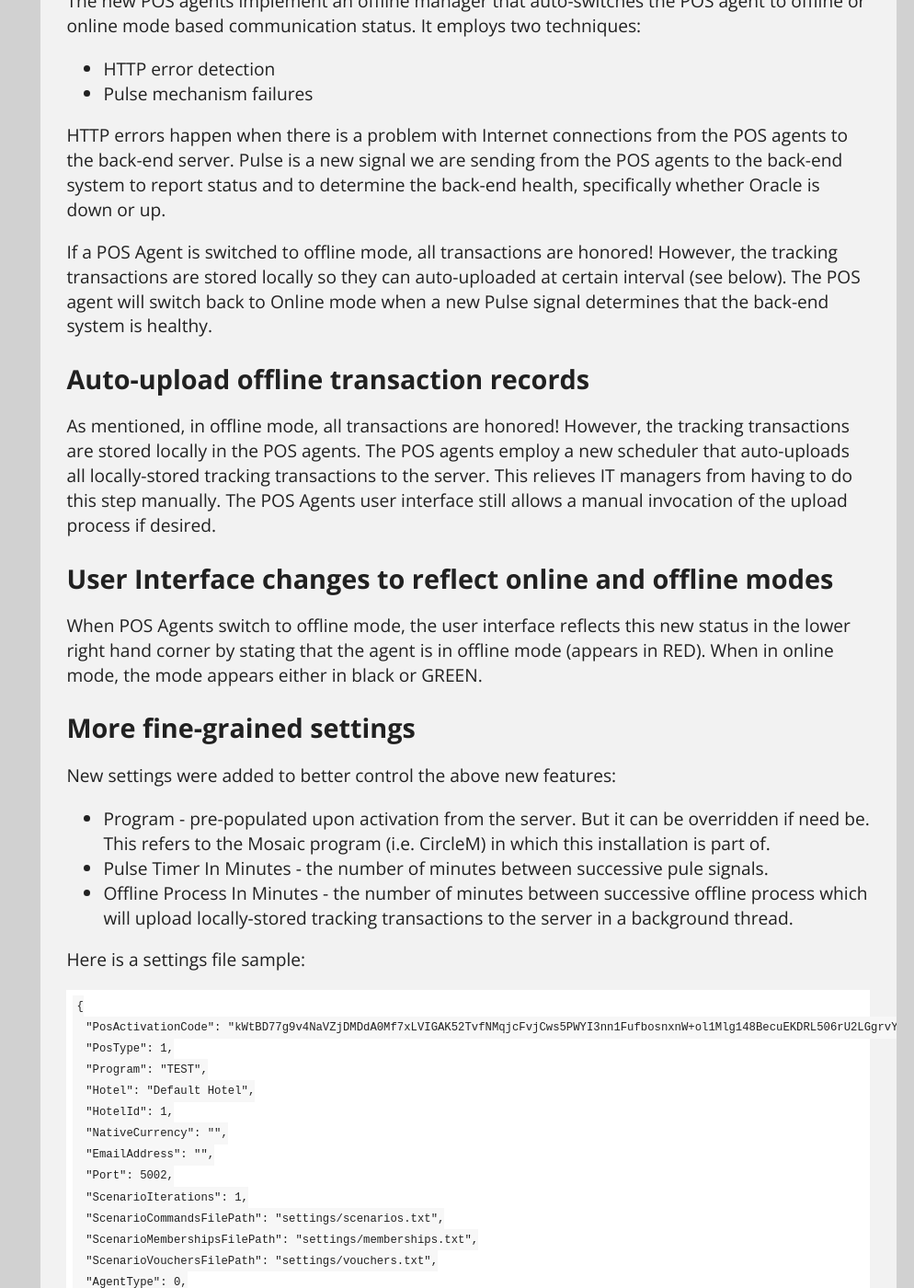
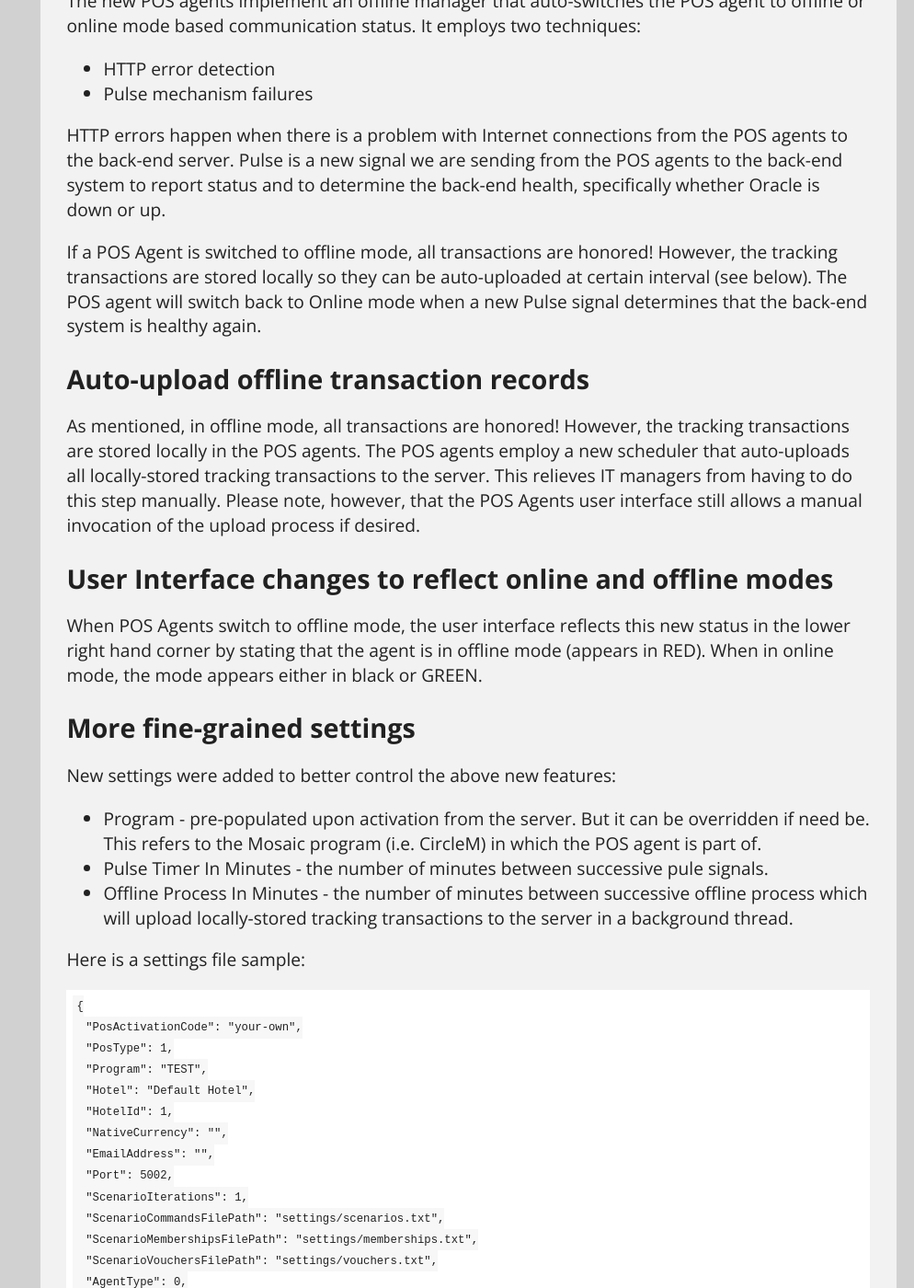
Before and after one commit to hmccode/hmccode.github.io, a Jekyll site: the page built from _posts/2017-03-05-pos-agents.md, in a window 1280 px wide and 1400 px high, scrolled down 532 px. Shown: the whole window at 92% size, without its empty margins (286-1280 px from the left). Built offline with Jekyll 4.4.1, drawn with Linux system fonts in a browser that asks for light colours; nearby versions of some CDN libraries; a script that is not in the unit is left out; some of the changed text lies outside the part shown.

Commit message:
Updated the POS Agents and Digital Memberships posts

````diff
--- a/_posts/2017-03-05-pos-agents.md
+++ b/_posts/2017-03-05-pos-agents.md
@@ -24,11 +24,11 @@ The new POS agents implement an offline manager that auto-switches the POS agent
 
 HTTP errors happen when there is a problem with Internet connections from the POS agents to the back-end server. Pulse is a new signal we are sending from the POS agents to the back-end system to report status and to determine the back-end health, specifically whether Oracle is down or up.
 
-If a POS Agent is switched to offline mode, all transactions are honored! However, the tracking transactions are stored locally so they can auto-uploaded at certain interval (see below). The POS agent will switch back to Online mode when a new Pulse signal determines that the back-end system is healthy.
+If a POS Agent is switched to offline mode, all transactions are honored! However, the tracking transactions are stored locally so they can be auto-uploaded at certain interval (see below). The POS agent will switch back to Online mode when a new Pulse signal determines that the back-end system is healthy again.
 
 ## Auto-upload offline transaction records
 
-As mentioned, in offline mode, all transactions are honored! However, the tracking transactions are stored locally in the POS agents. The POS agents employ a new scheduler that auto-uploads all locally-stored tracking transactions to the server. This relieves IT managers from having to do this step manually. The POS Agents user interface still allows a manual invocation of the upload process if desired.
+As mentioned, in offline mode, all transactions are honored! However, the tracking transactions are stored locally in the POS agents. The POS agents employ a new scheduler that auto-uploads all locally-stored tracking transactions to the server. This relieves IT managers from having to do this step manually. Please note, however, that the POS Agents user interface still allows a manual invocation of the upload process if desired.
 
 ## User Interface changes to reflect online and offline modes
 
@@ -38,7 +38,7 @@ When POS Agents switch to offline mode, the user interface reflects this new sta
 
 New settings were added to better control the above new features:
 
-- Program - pre-populated upon activation from the server. But it can be overridden if need be. This refers to the Mosaic program (i.e. CircleM) in which this installation is part of.
+- Program - pre-populated upon activation from the server. But it can be overridden if need be. This refers to the Mosaic program (i.e. CircleM) in which the POS agent is part of.
 - Pulse Timer In Minutes - the number of minutes between successive pule signals.
 - Offline Process In Minutes - the number of minutes between successive offline process which will upload locally-stored tracking transactions to the server in a background thread.
 
@@ -46,7 +46,7 @@ Here is a settings file sample:
 
 ```
 {
-  "PosActivationCode": "kWtBD77g9v4NaVZjDMDdA0Mf7xLVIGAK52TvfNMqjcFvjCws5PWYI3nn1FufbosnxnW+ol1Mlg148BecuEKDRL506rU2LGgrvYamXdlIyL8YI6YamC2c17Ky1JRiT9Wk",
+  "PosActivationCode": "your-own",
   "PosType": 1,
   "Program": "TEST",
   "Hotel": "Default Hotel",
@@ -77,4 +77,4 @@ Here is a settings file sample:
 }
 ```
 
-To try out the new features, please use this bits here and make sure you are pointing our test agent to [https://mosaic-web-api-dev.azurewebsites.net](https://mosaic-web-api-dev.azurewebsites.net). Let us know if any problem.
+To try out the new features, please use this bits [here](https://www.dropbox.com/s/mqtdpxzo8rsiknp/POSAgentsV3.zip?dl=0) and make sure you are pointing our test agent to [https://mosaic-web-api-dev.azurewebsites.net](https://mosaic-web-api-dev.azurewebsites.net). Let us know if any problem.
````
